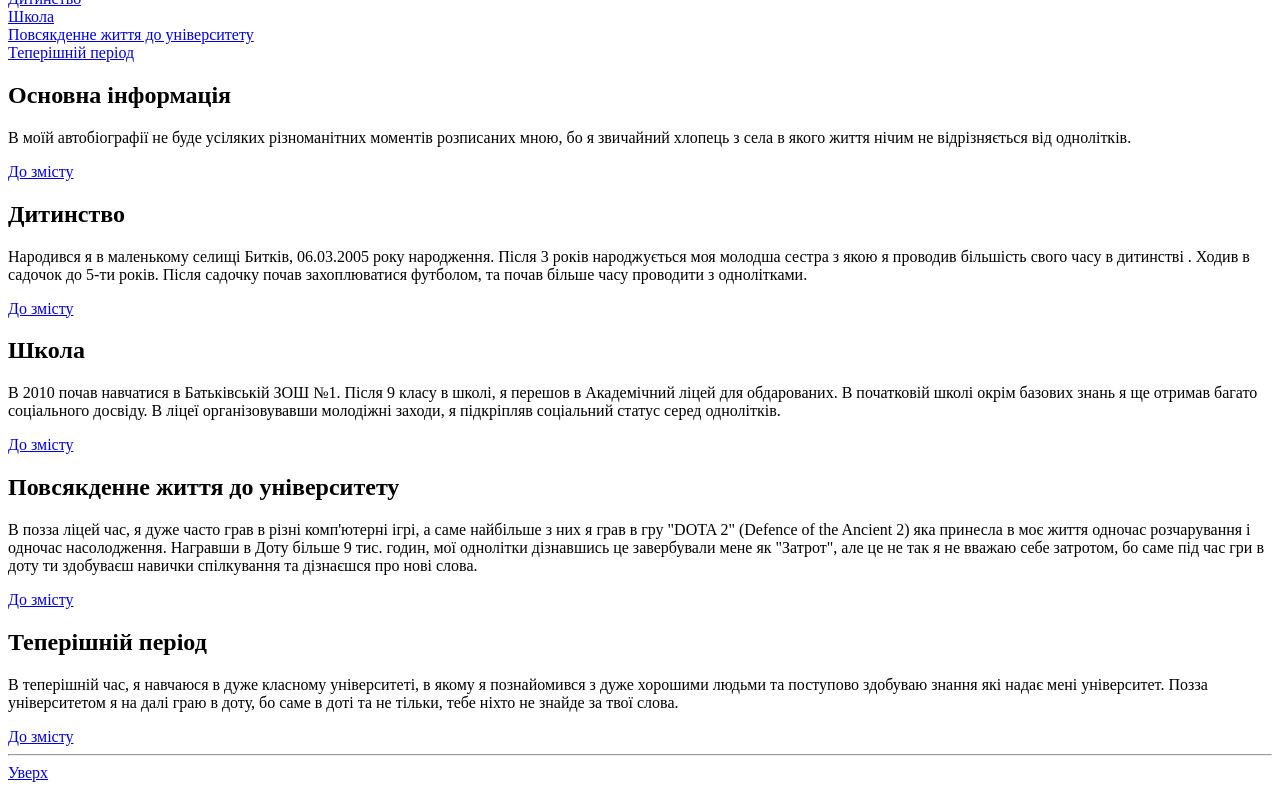
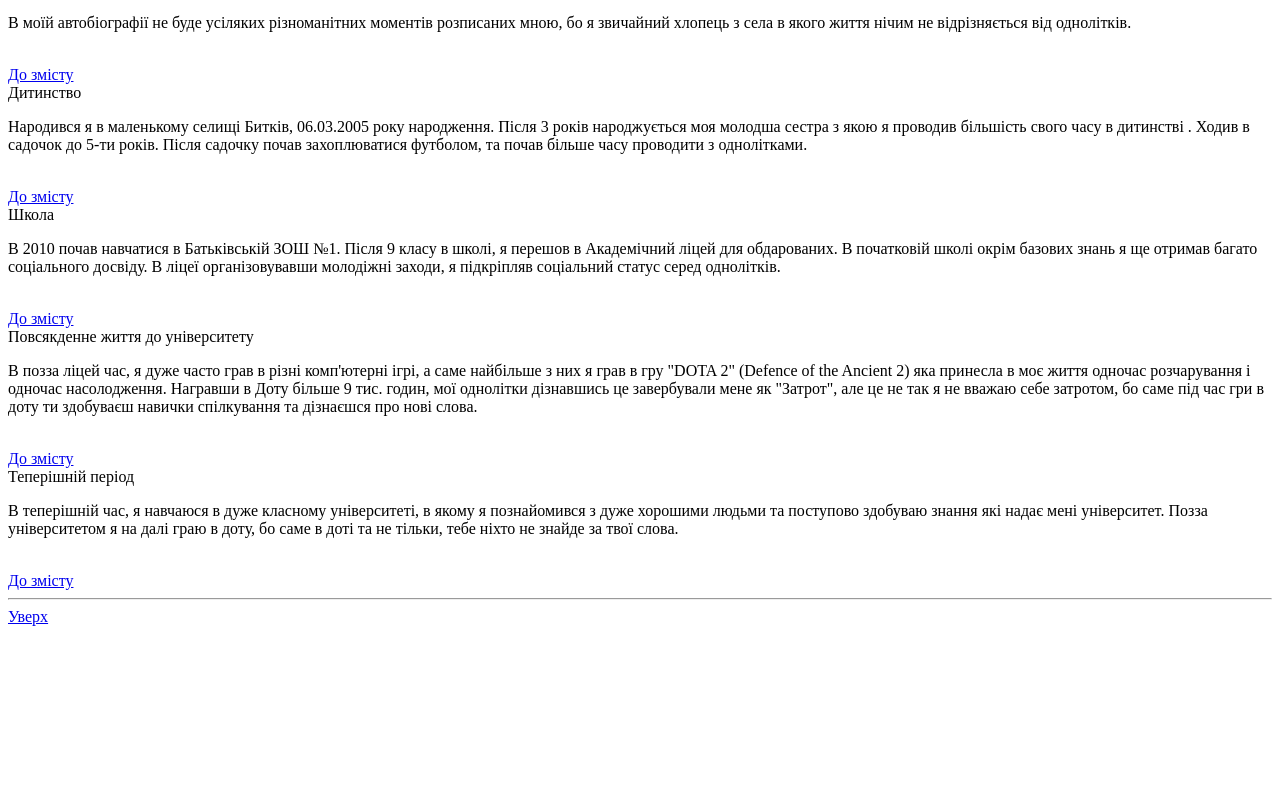
Before and after one commit to DenisTomashik/WD, a plain HTML site: page lab1/biography.html in a window 1280 px wide. Shown: the part 172-962 px from the top of the page. After the commit the page ends 806 px from the top, so only its background shows below. Drawn offline with Linux system fonts and the light colour scheme.

Commit message:
Update biography.html

```diff
--- a/lab1/biography.html
+++ b/lab1/biography.html
@@ -4,42 +4,42 @@
     <title>Друга лабораторна</title>
   </head>
   <body>
-    <h1 id="zagolovok">Автобіографія Томашика Дениса Любомировича</h1>
+    <h id="zagolovok">Автобіографія Томашика Дениса Любомировича</h1>
     <div><a href="index.html">Назад на головну</a></div>
-    <h3 id="zmist">Зміст</h3>
-    <div1><a href="#base">Основна інформація</a><br></div1>
-    <div2><a href="#childhood">Дитинство</a><br></div2>
-    <div3><a href="#school">Школа</a><br></div3>
-    <div4><a href="#Everydaylifebeforeuniversity">Повсякденне життя до університету</a><br></div4>
-    <div5><a href="#presentperiod">Теперішній період</a><br></div5>
+    <h id="zmist">Зміст</h3>
+    <div><a href="#base">Основна інформація</a><br></div1>
+    <div><a href="#childhood">Дитинство</a><br></div2>
+    <div><a href="#school">Школа</a><br></div3>
+    <div><a href="#Everydaylifebeforeuniversity">Повсякденне життя до університету</a><br></div4>
+    <div><a href="#presentperiod">Теперішній період</a><br></div5>
     <article>
-      <h2 id="base">Основна інформація</h2>
-     <nav1> <p>В моїй автобіографії не буде усіляких різноманітних моментів розписаних мною, бо я звичайний хлопець з села в якого життя нічим не відрізняється від однолітків.
+      <h id="base">Основна інформація</h2>
+     <nav> <p>В моїй автобіографії не буде усіляких різноманітних моментів розписаних мною, бо я звичайний хлопець з села в якого життя нічим не відрізняється від однолітків.
         </p></nav1>
-    <br1><a href="#zmist">До змісту</a></br1>
+    <br><a href="#zmist">До змісту</a></br1>
     <article>
-      <h2 id="childhood">Дитинство</h2>
-      <nav2><p>Народився я в маленькому селищі Битків, 06.03.2005 року народження. Після 3 років народжується моя молодша сестра з якою я проводив більшість свого часу в дитинстві . Ходив в садочок до 5-ти років. Після садочку почав захоплюватися футболом, та почав більше часу проводити з однолітками.</p></nav2>
+      <h id="childhood">Дитинство</h2>
+      <nav><p>Народився я в маленькому селищі Битків, 06.03.2005 року народження. Після 3 років народжується моя молодша сестра з якою я проводив більшість свого часу в дитинстві . Ходив в садочок до 5-ти років. Після садочку почав захоплюватися футболом, та почав більше часу проводити з однолітками.</p></nav2>
     </article>
-    <br1><a href="#zmist">До змісту</a></br1>
+    <br><a href="#zmist">До змісту</a></br1>
     <article>
-      <h2 id="school">Школа</h2>
-      <nav3><p>В 2010 почав навчатися в Батьківській ЗОШ №1. Після 9 класу в школі, я перешов в Академічний ліцей для обдарованих. В початковій школі окрім базових знань я ще отримав багато соціального досвіду. В ліцеї організовувавши молодіжні заходи, я підкріпляв соціальний статус серед однолітків.</p></nav3>
+      <h id="school">Школа</h2>
+      <nav><p>В 2010 почав навчатися в Батьківській ЗОШ №1. Після 9 класу в школі, я перешов в Академічний ліцей для обдарованих. В початковій школі окрім базових знань я ще отримав багато соціального досвіду. В ліцеї організовувавши молодіжні заходи, я підкріпляв соціальний статус серед однолітків.</p></nav3>
     </article>
-  <br1><a href="#zmist">До змісту</a></br1>
+  <br><a href="#zmist">До змісту</a></br1>
     <article>
-      <h2 id="Everydaylifebeforeuniversity">Повсякденне життя до університету</h2>
-      <nav4><p>В позза ліцей час, я дуже часто грав в різні комп'ютерні ігрі, а саме найбільше з них я грав в гру "DOTA 2" (Defence of the Ancient 2)  яка принесла в моє життя одночас розчарування і одночас насолодження. Награвши в Доту більше 9 тис. годин, мої однолітки дізнавшись це завербували мене як "Затрот", але це не так я не вважаю себе затротом, бо саме під час гри в доту ти здобуваєш навички спілкування та дізнаєшся про нові слова.</nav4>
+      <h id="Everydaylifebeforeuniversity">Повсякденне життя до університету</h2>
+      <nav><p>В позза ліцей час, я дуже часто грав в різні комп'ютерні ігрі, а саме найбільше з них я грав в гру "DOTA 2" (Defence of the Ancient 2)  яка принесла в моє життя одночас розчарування і одночас насолодження. Награвши в Доту більше 9 тис. годин, мої однолітки дізнавшись це завербували мене як "Затрот", але це не так я не вважаю себе затротом, бо саме під час гри в доту ти здобуваєш навички спілкування та дізнаєшся про нові слова.</nav4>
 </p>
 </article>
-<br1><a href="#zmist">До змісту</a></br1>
+<br><a href="#zmist">До змісту</a></br1>
     <article>
-      <h2 id="presentperiod">Теперішній період</h2>
-      <nav5><p> В теперішній час, я навчаюся в дуже класному університеті, в якому я познайомився з дуже хорошими людьми та поступово здобуваю знання які надає мені університет. Позза університетом я на далі граю в доту, бо саме в доті та не тільки, тебе ніхто не знайде за твої слова.</nav5>
+      <h id="presentperiod">Теперішній період</h2>
+      <nav><p> В теперішній час, я навчаюся в дуже класному університеті, в якому я познайомився з дуже хорошими людьми та поступово здобуваю знання які надає мені університет. Позза університетом я на далі граю в доту, бо саме в доті та не тільки, тебе ніхто не знайде за твої слова.</nav5>
     </p>
     </article>
-  <br1><a href="#zmist">До змісту</a></br1>
+  <br><a href="#zmist">До змісту</a></br1>
     <hr>
-    <nav6><a href="#zagolovok">Уверх</a></nav6>
+    <nav><a href="#zagolovok">Уверх</a></nav6>
   </body>
 </html>
```
